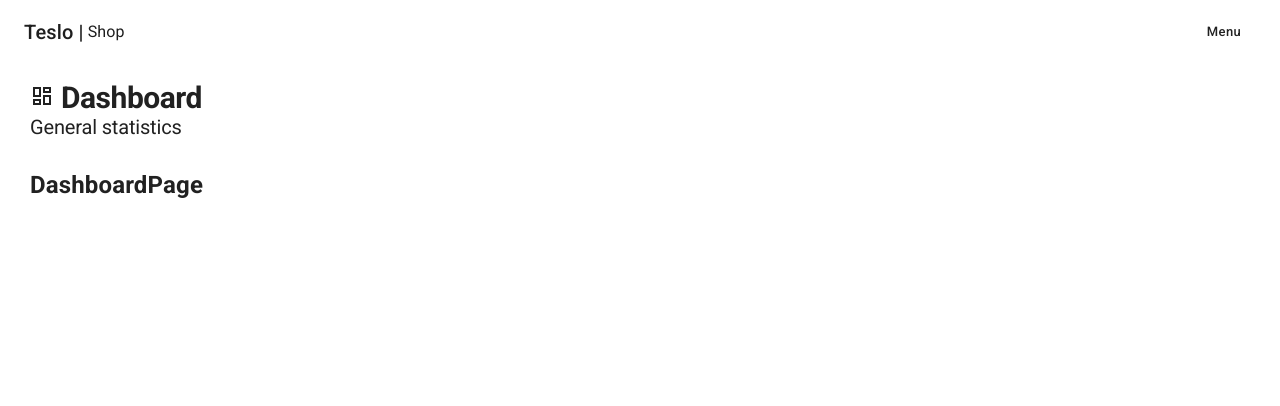
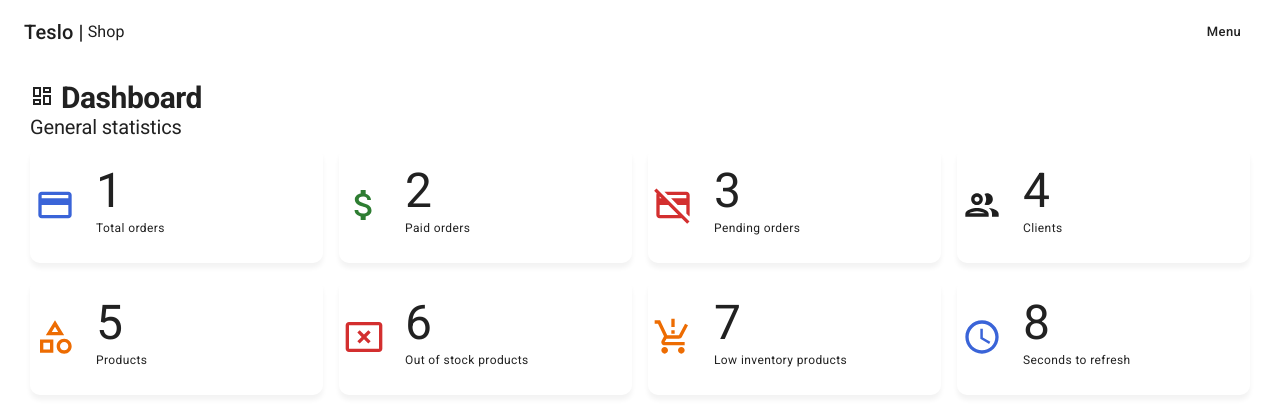
Before and after one commit to JLin-99/teslo-shop, a Next.js app: page /admin in a window 1280 px wide. Shown: the top 406 px of the page. Built offline with nearby package versions, Linux system fonts and the light colour scheme; no server answers.

Commit message:
Add summary to dashboard

```diff
--- /dev/null
+++ b/components/admin/SummaryTile.tsx
@@ -0,0 +1,34 @@
+import { FC } from "react";
+
+import { Grid, Card, CardContent, Typography } from "@mui/material";
+
+interface Props {
+  title: string | number;
+  subTitle: string;
+  icon: JSX.Element;
+}
+
+export const SummaryTile: FC<Props> = ({ title, subTitle, icon }) => {
+  return (
+    <Grid item xs={12} sm={4} md={3}>
+      <Card sx={{ display: "flex" }}>
+        <CardContent
+          sx={{
+            width: 50,
+            display: "flex",
+            justifyContent: "center",
+            alignItems: "center",
+          }}
+        >
+          {icon}
+        </CardContent>
+        <CardContent
+          sx={{ flex: "1 0 auto", display: "flex", flexDirection: "column" }}
+        >
+          <Typography variant="h3">{title}</Typography>
+          <Typography variant="caption">{subTitle}</Typography>
+        </CardContent>
+      </Card>
+    </Grid>
+  );
+};
--- a/components/admin/index.ts
+++ b/components/admin/index.ts
@@ -1 +1,2 @@
 export * from "./AdminNavbar";
+export * from "./SummaryTile";
--- a/components/ui/SideMenu.tsx
+++ b/components/ui/SideMenu.tsx
@@ -21,6 +21,7 @@ import {
   AdminPanelSettings,
   CategoryOutlined,
   ConfirmationNumberOutlined,
+  DashboardOutlined,
   EscalatorWarningOutlined,
   FemaleOutlined,
   LoginOutlined,
@@ -146,6 +147,13 @@ export const SideMenu = () => {
               <Divider />
               <ListSubheader>Admin Panel</ListSubheader>
 
+              <ListItemButton onClick={() => navigateTo("/admin/")}>
+                <ListItemIcon>
+                  <DashboardOutlined />
+                </ListItemIcon>
+                <ListItemText primary={"Dashboard"} />
+              </ListItemButton>
+
               <ListItemButton>
                 <ListItemIcon>
                   <CategoryOutlined />
--- a/pages/admin/index.tsx
+++ b/pages/admin/index.tsx
@@ -1,8 +1,20 @@
 import React from "react";
 
-import { DashboardOutlined } from "@mui/icons-material";
+import {
+  AccessTimeOutlined,
+  AttachMoneyOutlined,
+  CancelPresentationOutlined,
+  CategoryOutlined,
+  CreditCardOffOutlined,
+  CreditCardOutlined,
+  DashboardOutlined,
+  GroupOutlined,
+  ProductionQuantityLimitsOutlined,
+} from "@mui/icons-material";
+import { Grid } from "@mui/material";
 
 import { AdminLayout } from "@/components/layouts";
+import { SummaryTile } from "@/components/admin";
 
 const DashboardPage = () => {
   return (
@@ -11,7 +23,62 @@ const DashboardPage = () => {
       subTitle="General statistics"
       icon={<DashboardOutlined />}
     >
-      <h2>DashboardPage</h2>
+      <Grid container spacing={2}>
+        <SummaryTile
+          title={1}
+          subTitle="Total orders"
+          icon={<CreditCardOutlined color="secondary" sx={{ fontSize: 40 }} />}
+        />
+
+        <SummaryTile
+          title={2}
+          subTitle="Paid orders"
+          icon={<AttachMoneyOutlined color="success" sx={{ fontSize: 40 }} />}
+        />
+
+        <SummaryTile
+          title={3}
+          subTitle="Pending orders"
+          icon={<CreditCardOffOutlined color="error" sx={{ fontSize: 40 }} />}
+        />
+
+        <SummaryTile
+          title={4}
+          subTitle="Clients"
+          icon={<GroupOutlined color="primary" sx={{ fontSize: 40 }} />}
+        />
+
+        <SummaryTile
+          title={5}
+          subTitle="Products"
+          icon={<CategoryOutlined color="warning" sx={{ fontSize: 40 }} />}
+        />
+
+        <SummaryTile
+          title={6}
+          subTitle="Out of stock products"
+          icon={
+            <CancelPresentationOutlined color="error" sx={{ fontSize: 40 }} />
+          }
+        />
+
+        <SummaryTile
+          title={7}
+          subTitle="Low inventory products"
+          icon={
+            <ProductionQuantityLimitsOutlined
+              color="warning"
+              sx={{ fontSize: 40 }}
+            />
+          }
+        />
+
+        <SummaryTile
+          title={8}
+          subTitle="Seconds to refresh"
+          icon={<AccessTimeOutlined color="secondary" sx={{ fontSize: 40 }} />}
+        />
+      </Grid>
     </AdminLayout>
   );
 };
```
